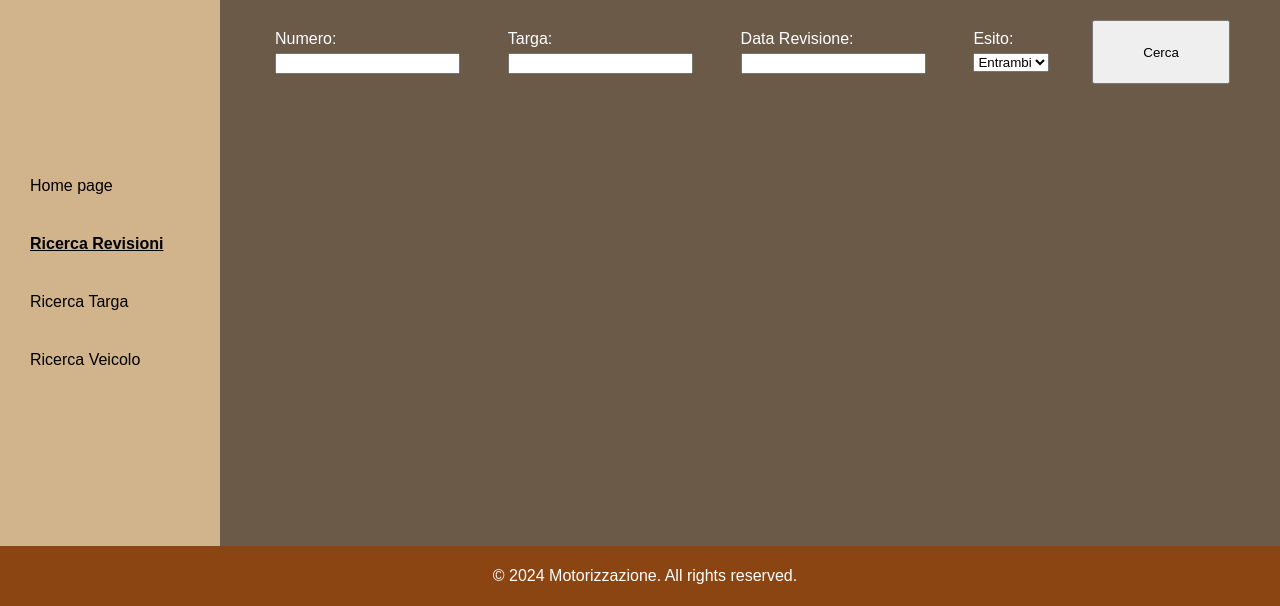
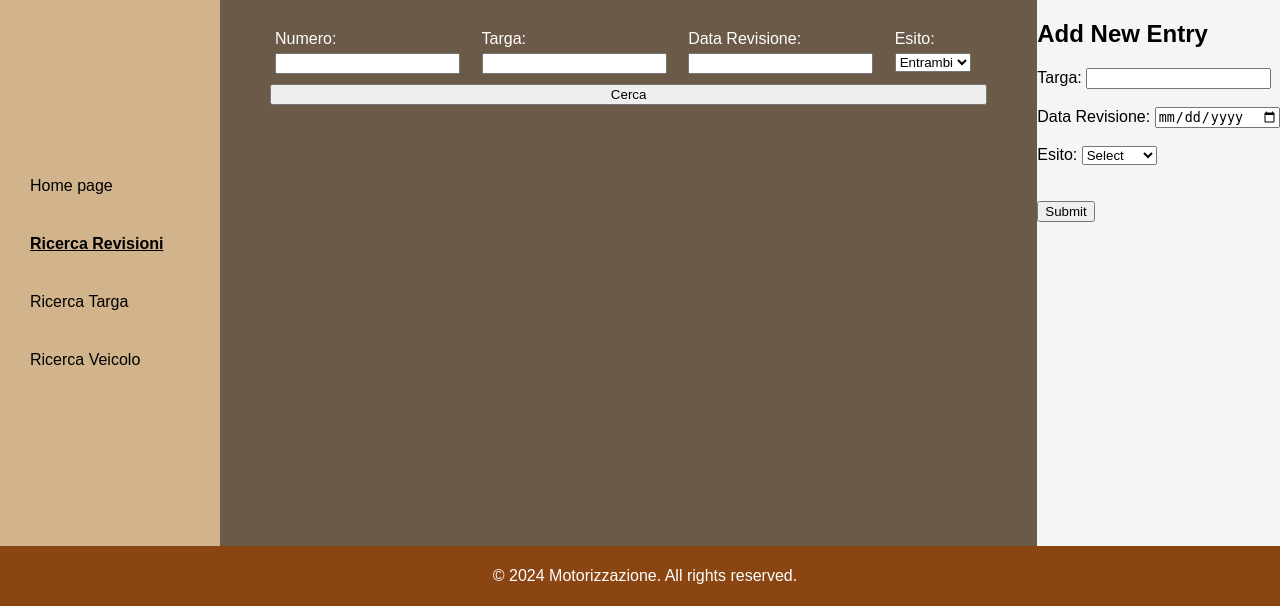
Before and after one commit to sebastianobosio/PW_project1, a PHP site: page /pages/ricerca_revisione.php in a window 1280 px wide. Shown: the part 194-800 px from the top of the page. Run offline with PHP 8.4, Linux system fonts and the light colour scheme.

Commit message:
implemented create, delete and partially update.
Need improvmente and field check

```diff
--- a/src/js/search_revisione.js
+++ b/src/js/search_revisione.js
@@ -41,20 +41,61 @@ $(document).ready(function() {
 
     $('#addForm').submit(function(e){
         e.preventDefault();
-        var data = $(this).serialize() + '&action=create';
+        var formData = $(this).serialize() + '&action=create';
+        var numero = $('#numero').val();
+        var targa = $('#targa').val();
+        var dataRev = $('#dataRev').val();
+        var esito = $('#esito').val();
 
-        $.ajax({
-            url: 'server.php',
-            method: 'POST',
-            data: data,
-            success: function(response) {
-                if(response === 'success') {
-                    loadProducts();
+        handleAjaxRequest(
+            '../php/search_revisione.php',
+            'POST',
+            //{ action: 'delete', numero: numero, targa: targa, dataRev: dataRev, esito: esito },
+            formData,
+            function(response) {
+                console.log('Response:', response.message);
+                if (response.success === true) {
+                    $('#searchResults').html('<p>Istanza insserita correttamente</p>');
                 } else {
-                    alert('Failed to add product');
+                    $('#searchResults').html('<p>Non è stato possibile inserire la revisione</p>');
                 }
+            },
+            function(xhr, status, error) {
+                console.error('Error', xhr.responseText);
+                $('#searchResults').html('<p>Error occurred while fetching data.</p>');
             }
-        });
+        );
+
+    });
+
+    $('#editForm').submit(function(e){
+        e.preventDefault();
+        var id = $(this).closest('li').data('id');
+        var formData = $(this).serialize() + '&id=' + id + '&action=update';
+        var numero = $('#numero').val();
+        var targa = $('#targa').val();
+        var dataRev = $('#dataRev').val();
+        var esito = $('#esito').val();
+
+        handleAjaxRequest(
+            '../php/search_revisione.php',
+            'POST',
+            //{ action: 'delete', numero: numero, targa: targa, dataRev: dataRev, esito: esito },
+            formData,
+            function(response) {
+                console.log('Response:', response.message);
+                if (response.success === true) {
+                    $('#searchResults').html('<p>Istanza modificata correttamente</p>');
+                } else {
+                    $('#searchResults').html('<p>Non è stato possibile modificare la revisione</p>');
+                }
+            },
+            function(xhr, status, error) {
+                console.error('Error', xhr.responseText);
+                $('#searchResults').html('<p>Error occurred while fetching data.</p>');
+            }
+        );
+
     });
 
     $(document).on('click', '.deleteBtn', function(){
@@ -79,6 +120,49 @@ $(document).ready(function() {
                 $('#searchResults').html('<p>Error occurred while fetching data.</p>');
             }
         );
+    });
+
+    $(document).on('click', '.editBtn', function(){
+        var id = $(this).closest('li').data('id');
+        var listItem = $(this).closest('li');
+        var data = listItem.text().split('fatta il ')[1].split(' alla targa ')[0];
+        console.log(data);
+        var targa = listItem.text().split('targa ')[1].split(',')[0];
+        var esito = listItem.text().includes('esito positivo') ? 'positivo' : 'negativo';
+        var motivazione = '';
+        if (esito === 'negativo') {
+            motivazione = listItem.text().split('La motivazione: ')[1];
+        }
+
+        // Populate form with data
+        $('#editId').val(id);
+        $('#editData').val(data);
+        $('#editTarga').val(targa);
+        $('#editEsito').val(esito);
+        $('#editMotivazione').val(motivazione);
+
+        // Show motivazione field if esito is negativo
+        if (esito === 'negativo') {
+            $('#editMotivazioneDiv').show();
+        } else {
+            $('#editMotivazioneDiv').hide();
+        }
+
+        // Hide add form, show edit form
+        $('.addForm').hide();
+        $('.editForm').show();
+    });
+
+    $('#addEsito').change(function(){
+        console.log("Change event detected");
+        console.log($(this).val());
+        if($(this).val() === 'negativo'){
+            $('#addMotivazioneDiv').show();
+            $('#addMotivazione').attr('required', true);
+        } else {
+            $('#addMotivazioneDiv').hide();
+            $('#addMotivazione').attr('required', false);
+        }
     });
 });
 
--- a/src/pages/ricerca_revisione.php
+++ b/src/pages/ricerca_revisione.php
@@ -46,6 +46,49 @@
             <!-- Search Results -->
             <div id="searchResults"></div>
         </div>
+        <div class="addForm">
+            <h2>Add New Entry</h2>
+            <form id="addForm">
+                <label for="addTarga">Targa:</label>
+                <input type="text" id="addTarga" name="addTarga" required><br><br>
+                <label for="addDataRev">Data Revisione:</label>
+                <input type="date" id="addDataRev" name="addDataRev" required><br><br>
+                <label for="addEsito">Esito:</label>
+                <select id="addEsito" name="addEsito" required>
+                    <option value="">Select</option>
+                    <option value="positivo">Positivo</option>
+                    <option value="negativo">Negativo</option>
+                </select><br><br>
+                <div id="addMotivazioneDiv" style="display: none;">
+                    <label for="addMotivazione">Motivazione:</label>
+                    <input type="text" id="addMotivazione" name="addMotivazione">
+                </div>
+                <br>
+                <button type="submit">Submit</button>
+            </form>
+        </div>
+
+        <div class="editForm" style="display: none">
+            <h2>Edit Entry</h2>
+            <form id="editForm">
+                <label for="editTarga">Targa:</label>
+                <input type="text" id="editTarga" name="editTarga" required><br><br>
+                <label for="editDataRev">Data Revisione:</label>
+                <input type="date" id="editDataRev" name="editDataRev" required><br><br>
+                <label for="editEsito">Esito:</label>
+                <select id="editEsito" name="editEsito" required>
+                    <option value="">Select</option>
+                    <option value="positivo">Positivo</option>
+                    <option value="negativo">Negativo</option>
+                </select><br><br>
+                <div id="editMotivazioneDiv" style="display: none;">
+                    <label for="editMotivazioneDiv">Motivazione:</label>
+                    <input type="text" id="editMotivazioneDiv" name="editMotivazioneDiv">
+                </div>
+                <br>
+                <button type="submit">Submit</button>
+            </form>
+        </div>
     </div>
 </body>
 <?php include '../includes/footer.php'; ?>
```
Also changed, not shown: src/php/search_revisione.php (+68 -10 lines).
